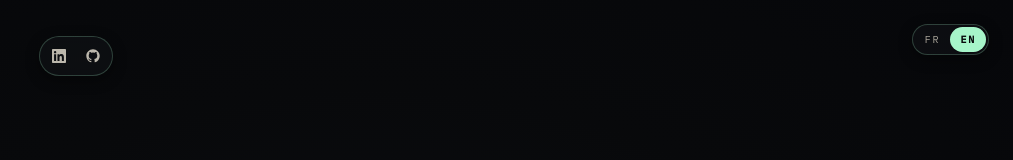
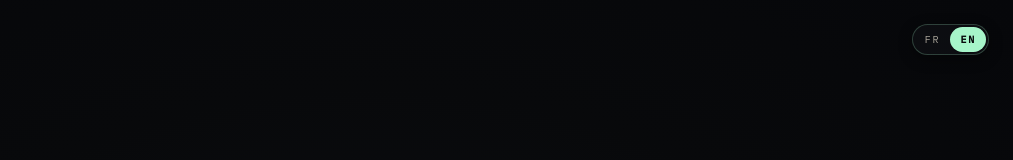
Before and after one commit to CodeurFort/aurian-portfolio, a Next.js app: page / in a window 1280 px wide. Shown: the top 160 px of the page, without its empty margins (267-1280 px from the left). Built offline with nearby package versions, Linux system fonts and the light colour scheme.

Commit message:
fix: hide SocialDock until intro is dismissed
Co-Authored-By: Claude Opus 4.6 <noreply@anthropic.com>

```diff
--- a/src/components/3d/PortfolioUniverse.tsx
+++ b/src/components/3d/PortfolioUniverse.tsx
@@ -2478,8 +2478,8 @@ export function PortfolioUniverse() {
       {/* Language toggle — always visible (landing + universe) */}
       <LangToggle z={70} />
 
-      {/* Permanent social dock (LinkedIn + GitHub) */}
-      <SocialDock z={70} />
+      {/* Social dock (LinkedIn + GitHub) — appears after landing */}
+      {introDismissed && <SocialDock z={70} />}
     </div>
   );
 }
```
